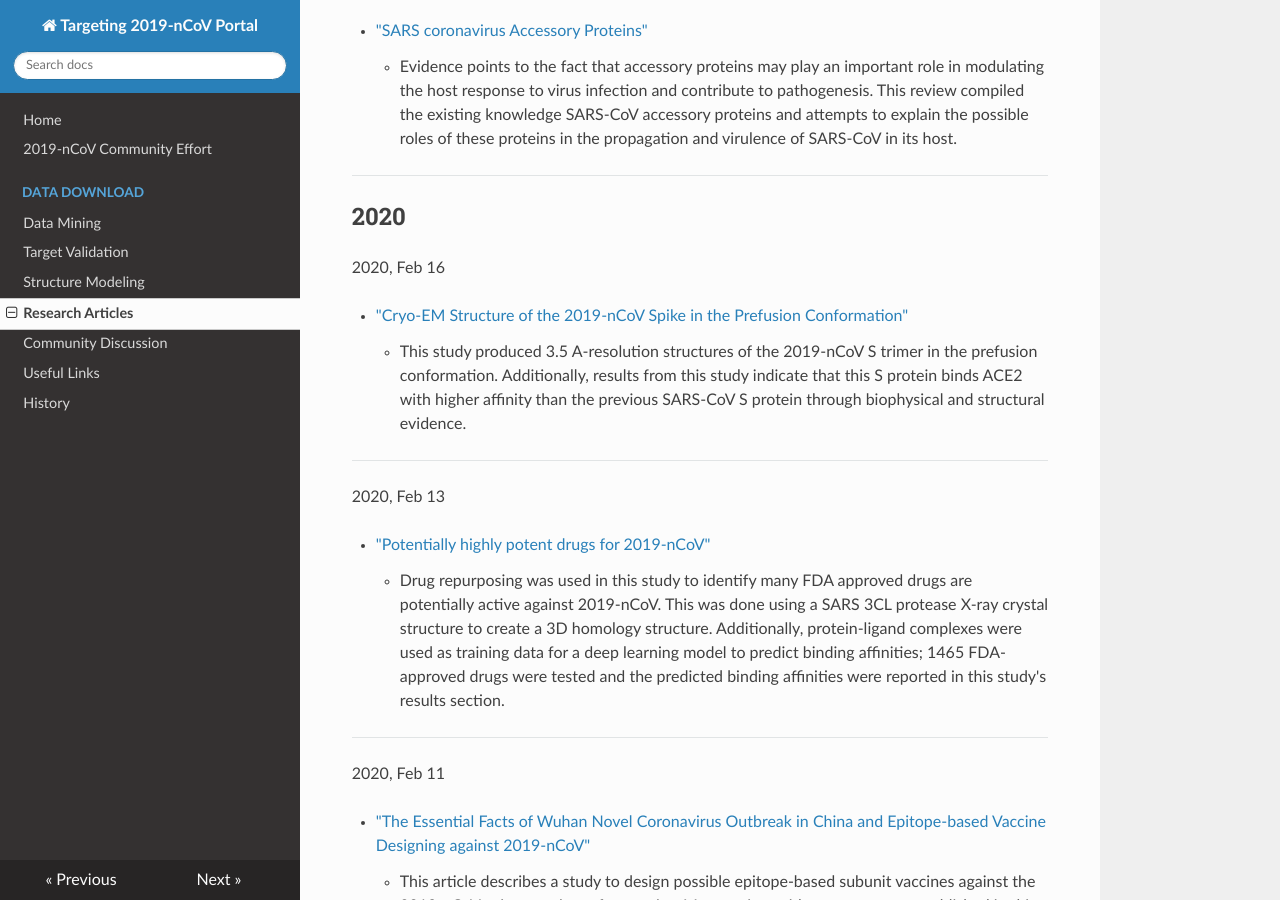
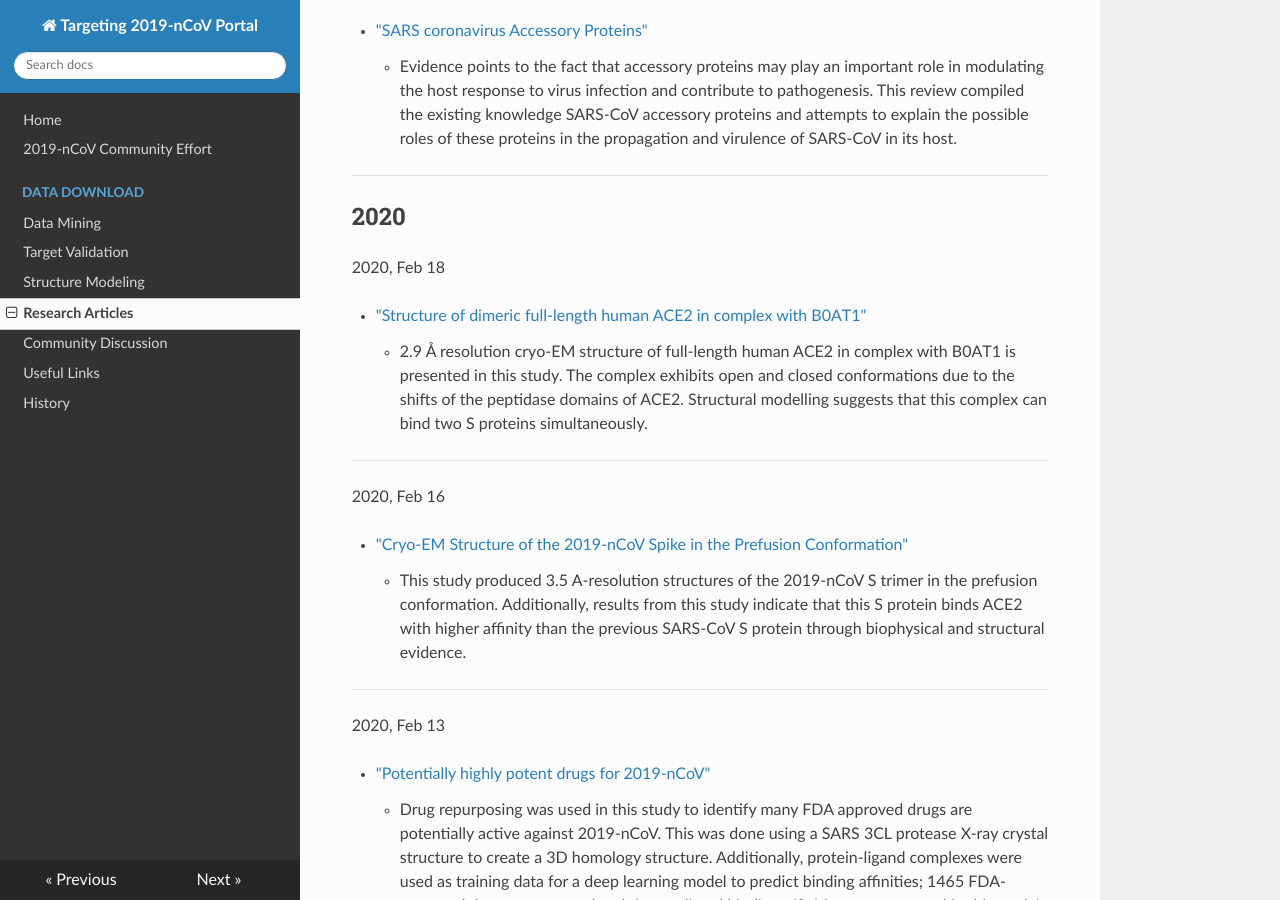
Before and after one commit to GHDDI-AILab/Targeting2019-nCoV, an MkDocs documentation site: the page built from docs/research_progress.md, in a window 1280 px wide and 900 px high, scrolled down 798 px. Built offline with MkDocs 1.6.1, drawn with Linux system fonts in a browser that asks for light colours; nearby versions of some CDN libraries.

Commit message:
Update research_progress.md

```diff
--- a/docs/research_progress.md
+++ b/docs/research_progress.md
@@ -27,6 +27,13 @@
 ---
 
 ## 2020
+
+2020, Feb 18
+
+ * ["Structure of dimeric full-length human ACE2 in complex with B0AT1"](https://www.biorxiv.org/content/10.1101/2020.02.17.951848v1.full.pdf)
+    * 2.9 Å  resolution  cryo-EM  structure  of  full-length  human  ACE2  in  complex  with B0AT1 is presented in this study. The complex exhibits open and closed conformations due to the shifts of the peptidase domains of ACE2. Structural modelling suggests that this complex can bind two S proteins simultaneously.
+
+---
 
 2020, Feb 16
 
```
